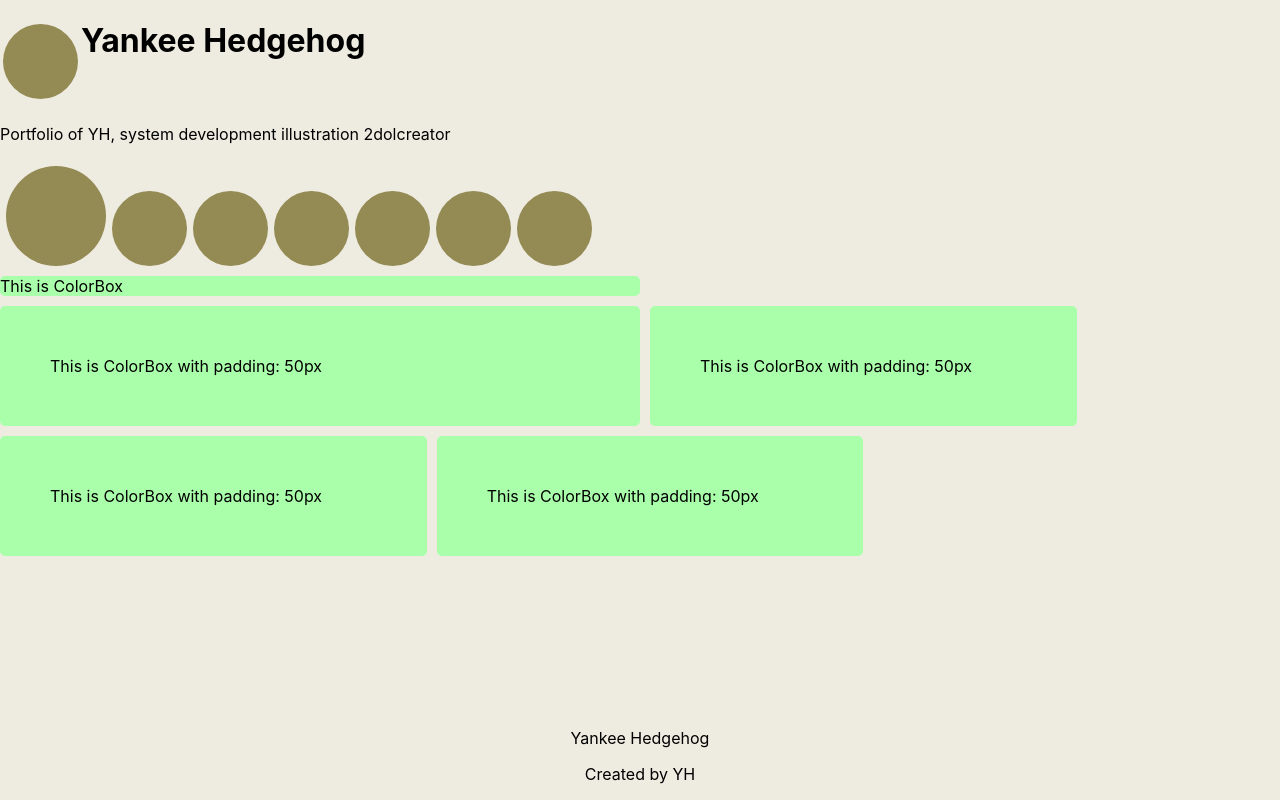
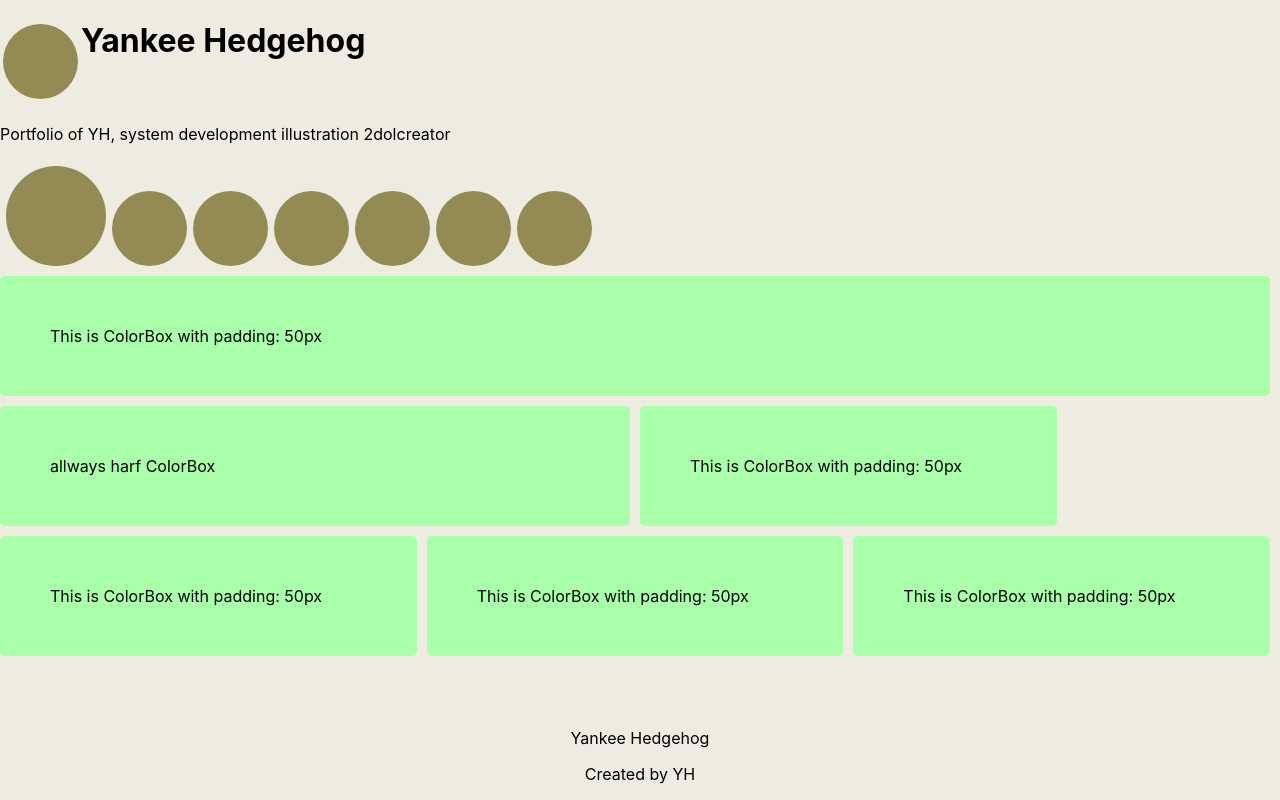
Before and after one commit to litophoto/web-design-book, a React (Vite) app in the folder web-disign-book-with-react/: page /Top in a window 1280 px wide. Built offline with nearby package versions, Linux system fonts and the light colour scheme.

Commit message:
ダメそうだったので変更した...泣 そもそも、grid使った方がいいかもしれない。

```diff
--- a/web-disign-book-with-react/src/components/YankeeHedgehog/PhotoContent.tsx
+++ b/web-disign-book-with-react/src/components/YankeeHedgehog/PhotoContent.tsx
@@ -11,28 +11,29 @@ const Row = styled.div`
 `;
 
 type TypeCol = {
-  // media?: string;
   xs?: number;
   sm?: number;
   md?: number;
   lg?: number;
+  gap?: string;
 };
 
-const getWidthString = (rate: number) => {
+const getWidthString = (rate: number, gap?: string) => {
   if (!rate) return;
-  return `width: ${(rate || 1) * 100}%`;
+  return `width: calc(${(rate || 1) * 100}% - ${gap || 0})`;
 };
 
 const Col = styled.div<TypeCol>`
-  width: ${(p) => (p.xs || 1) * 100}%;
+  flex: 0 0 auto;
+  width: calc(${(p) => (p.xs || 1) * 100}% - ${p => p.gap || 0});
   @media only screen and (min-width: 768px) {
-    ${(p) => p.sm && getWidthString(p.sm)};
+    ${(p) => p.sm && getWidthString(p.sm, p.gap)};
   }
   @media only screen and (min-width: 992px) {
-    ${(p) => p.md && getWidthString(p.md)};
+    ${(p) => p.md && getWidthString(p.md, p.gap)};
   }
   @media only screen and (min-width: 1200px) {
-    ${(p) => p.lg && getWidthString(p.lg)};
+    ${(p) => p.lg && getWidthString(p.lg, p.gap)};
   }
 `;
 
@@ -52,28 +53,23 @@ const PhotoContent = () => {
   return (
     <Container>
       <Row>
-        <Col sm={1 / 2}>
-          <ColorBox>This is ColorBox</ColorBox>
+        <Col gap="10px">
+          <ColorBox p="50px">This is ColorBox with padding: 50px</ColorBox>
         </Col>
-        <Col sm={1 / 2}>
-          <ColorBox p="50px">
-            This is ColorBox with padding: 50px
-          </ColorBox>
+        <Col xs={1 / 2} gap="10px">
+          <ColorBox p="50px">allways harf ColorBox</ColorBox>
         </Col>
-        <Col sm={1 / 3}>
-          <ColorBox p="50px">
-            This is ColorBox with padding: 50px
-          </ColorBox>
+        <Col sm={1 / 3} gap="10px">
+          <ColorBox p="50px">This is ColorBox with padding: 50px</ColorBox>
         </Col>
-        <Col xs={1 / 3}>
-          <ColorBox p="50px">
-            This is ColorBox with padding: 50px
-          </ColorBox>
+        <Col xs={1 / 3} gap="10px">
+          <ColorBox p="50px">This is ColorBox with padding: 50px</ColorBox>
         </Col>
-        <Col xs={1 / 3}>
-          <ColorBox p="50px">
-            This is ColorBox with padding: 50px
-          </ColorBox>
+        <Col xs={1 / 3} gap="10px">
+          <ColorBox p="50px">This is ColorBox with padding: 50px</ColorBox>
+        </Col>
+        <Col xs={1 / 3} gap="10px">
+          <ColorBox p="50px">This is ColorBox with padding: 50px</ColorBox>
         </Col>
       </Row>
     </Container>
```
